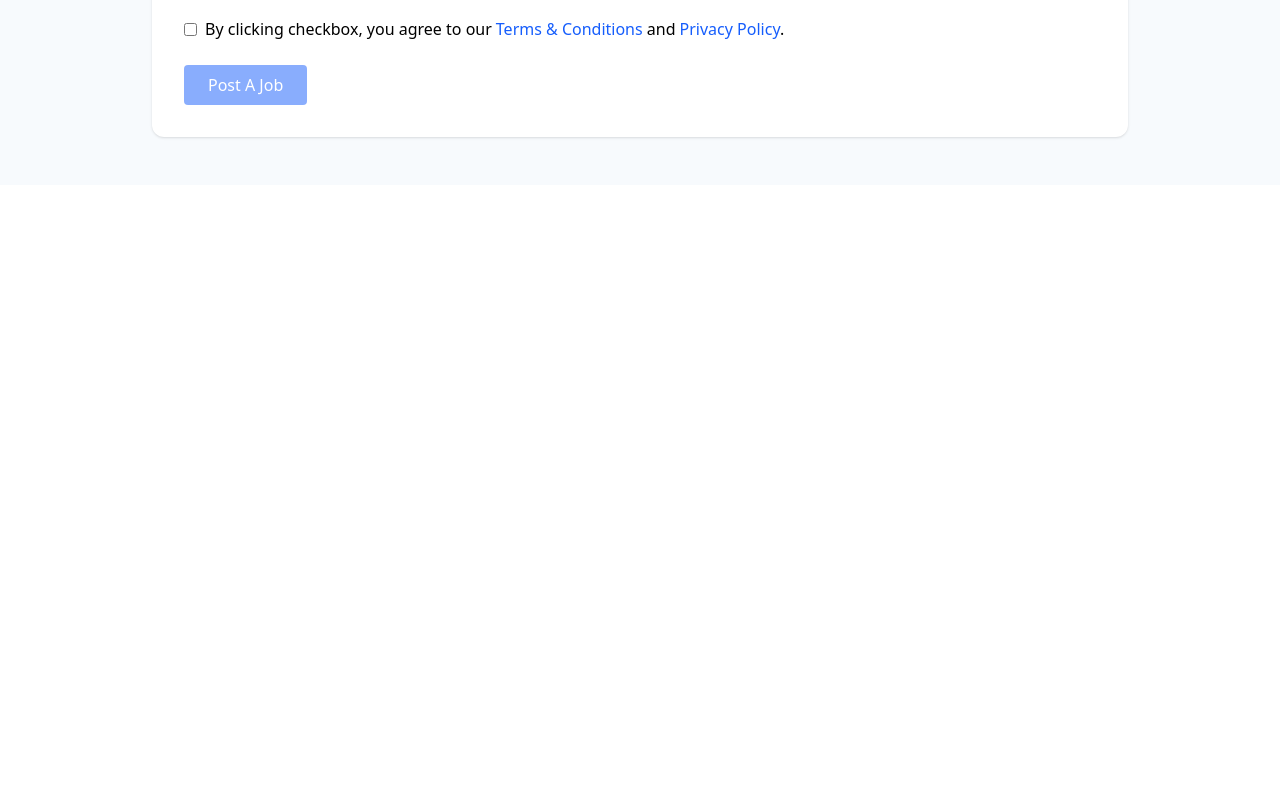
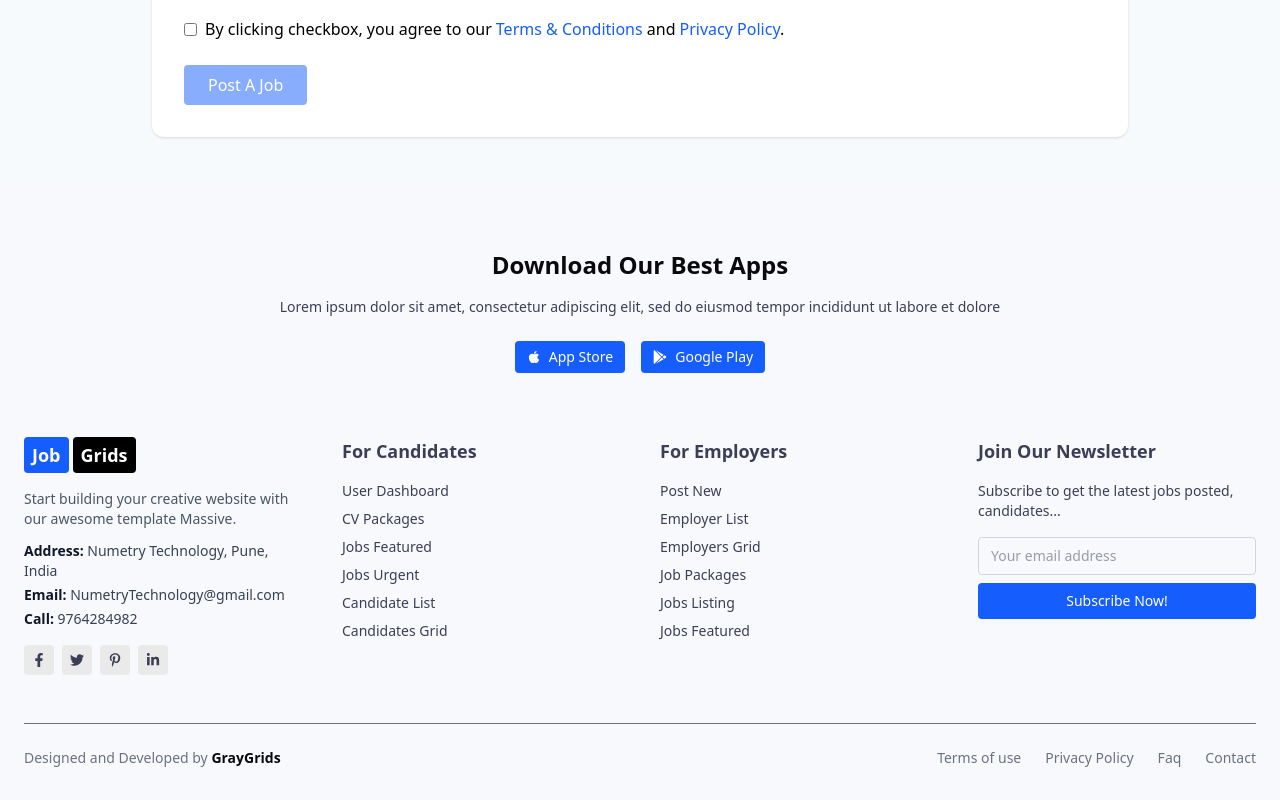
Before and after one commit to strivervishal/TeachersJobPortal, a React (Vite) app in the folder client/: page /add-job in a window 1280 px wide. Shown: the part 1575-2375 px from the top of the page. Before the commit the page ends 1760 px from the top, so only its background shows below. Built offline with nearby package versions, Linux system fonts and the light colour scheme.

Commit message:
Add job with footer

```diff
--- a/client/src/components/AddJob.jsx
+++ b/client/src/components/AddJob.jsx
@@ -1,4 +1,5 @@
 import React, { useEffect, useState } from 'react';
+import Footer from './Footer';
 
 function AddJob() {
   const [logoFileName, setLogoFileName] = useState("");
@@ -60,35 +61,6 @@ function AddJob() {
 
   return (
     <div className="bg-[#f7fafd] min-h-screen">
-      {/* Header */}
-      {/* <div
-        className="relative text-white py-25 px-25"
-        style={{
-          backgroundImage: `url('https://res.cloudinary.com/dj2juzuu5/image/upload/v1744105564/job6_q1q2mp.png')`,
-          backgroundSize: "cover",
-          backgroundPosition: "center",
-        }}
-      >
-        <div className="absolute inset-0 bg-blue-800/60 backdrop-blur-sm"></div>
-
-        <div className="relative max-w-6xl mx-auto z-10 pr-90">
-          <h1 className="text-4xl font-bold mb-4">Post a Job</h1>
-          <p className="mb-2 max-w-xl">
-            Business plan draws on a wide range of knowledge from different
-            business disciplines. Business draws on a wide range of different
-            business.
-          </p>
-          <div className="flex space-x-4 text-sm">
-            <span>Home</span>
-            <span>|</span>
-            <span>Blog</span>
-            <span>|</span>
-            <span>Post a Job</span>
-          </div>
-        </div>
-      </div> */}
-
-      {/* Job Posting Form */}
       <div className="max-w-5xl mx-auto py-12 px-6">
         <div className="bg-white p-8 shadow rounded-xl space-y-12">
 
@@ -256,6 +228,9 @@ function AddJob() {
           </div>
         </div>
       </div>
+       {/* Add Footer at the bottom */}
+       <Footer />
+
     </div>
   );
 }
```
